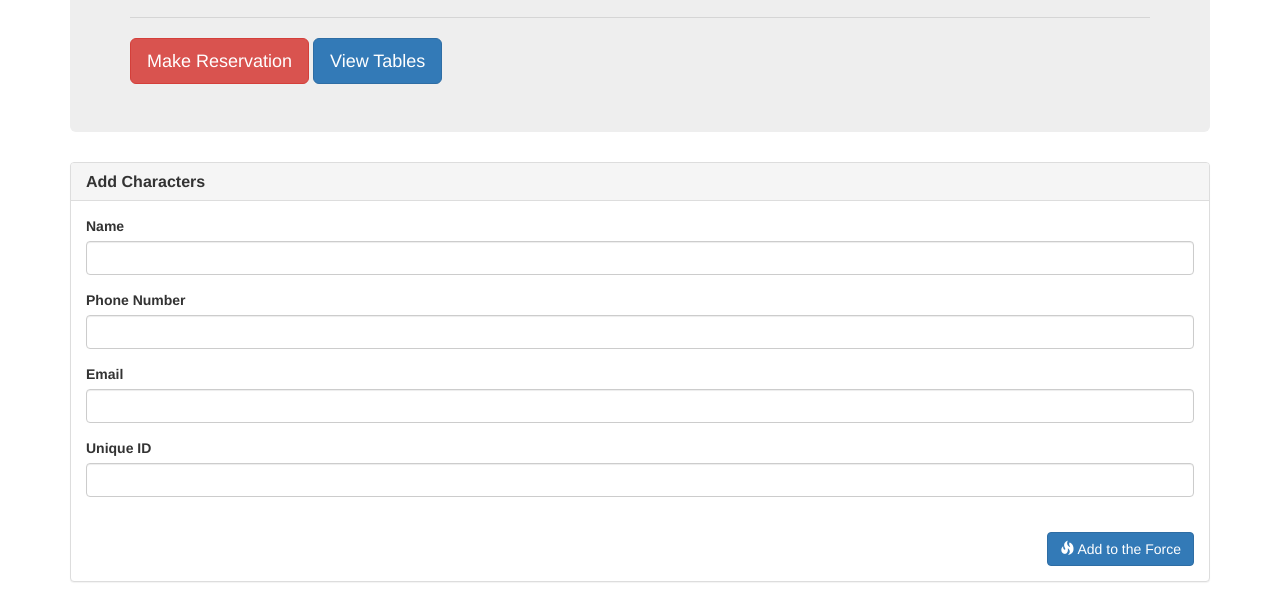
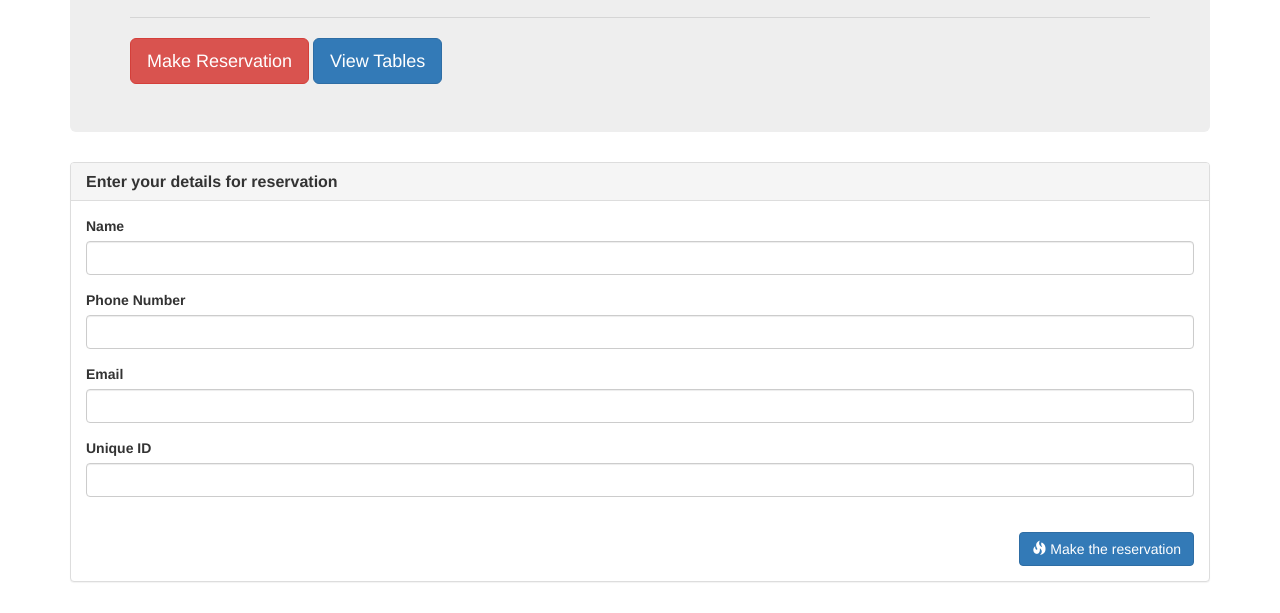
Before and after one commit to AishuCR/Restaurant_app, a plain HTML site: page reservations.html in a window 1280 px wide. Shown: the part 187-800 px from the top of the page. Drawn offline with nearby package versions, Linux system fonts and the light colour scheme.

Commit message:
reservation changes

```diff
--- a/reservations.html
+++ b/reservations.html
@@ -34,7 +34,7 @@
                 <div class="panel panel-default">
                     <div class="panel-heading">
                         <h3 class="panel-title">
-                            <strong>Add Characters</strong>
+                            <strong>Enter your details for reservation</strong>
                         </h3>
                     </div>
                     <div class="panel-body">
@@ -64,7 +64,7 @@
                         <br>
                         <div class="text-right">
                             <button type="submit" class="btn btn-primary btn-md" id="add-btn">
-                                <span class="glyphicon glyphicon-fire"></span> Add to the Force</button>
+                                <span class="glyphicon glyphicon-fire"></span> Make the reservation</button>
                         </div>
                     </div>
                 </div>
```
